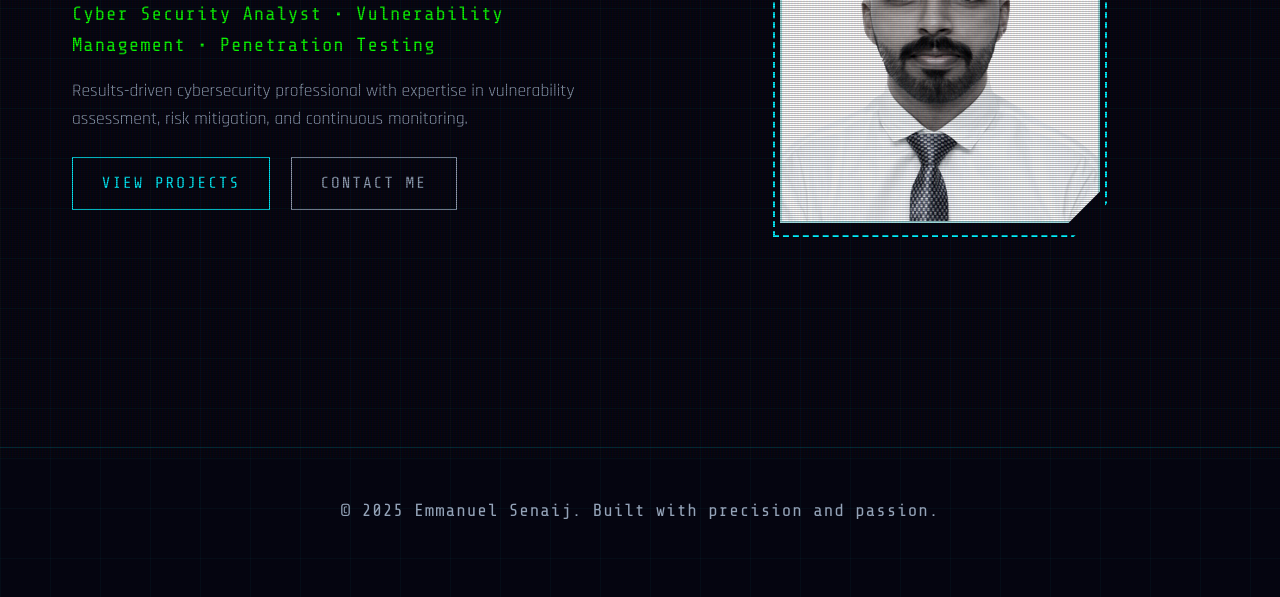
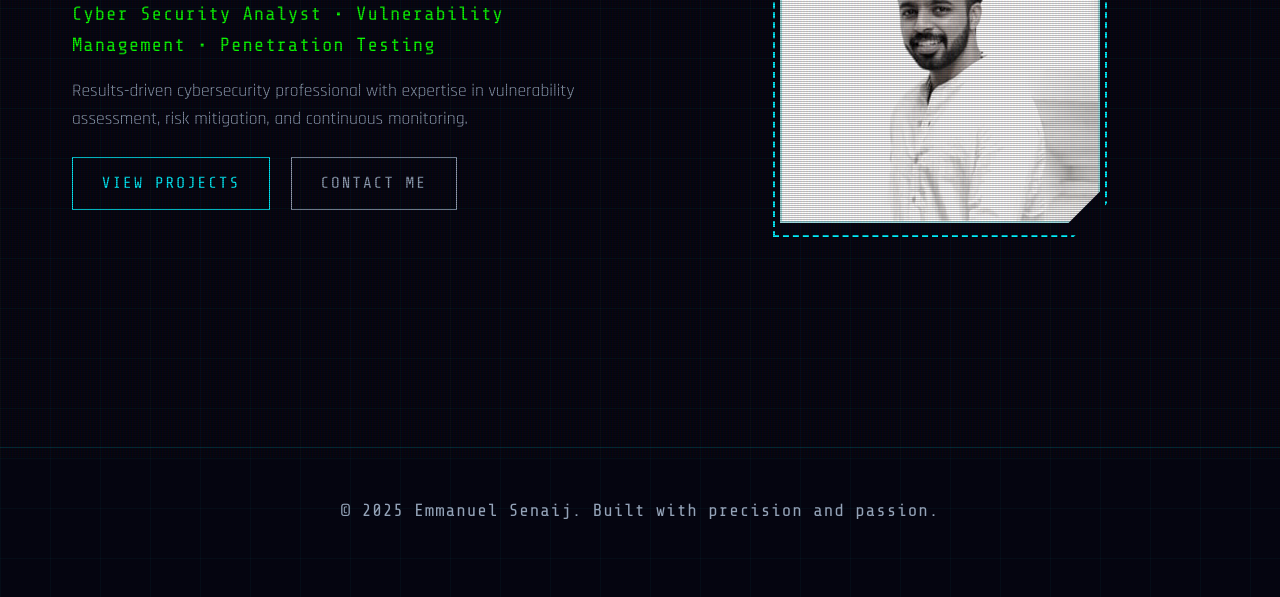
Before and after one commit to fLsh123/fLsh123.github.io, a plain HTML site: page index.html in a window 1280 px wide. Shown: the part 342-939 px from the top of the page. Drawn offline with nearby package versions, Linux system fonts and the light colour scheme.

Commit message:
update the profile

```diff
--- a/index.html
+++ b/index.html
@@ -35,7 +35,7 @@
             </div>
         </div>
         <div class="hero-img">
-            <img src="asset/EMMANUEL photo.jpg" alt="Emmanuel Senaij">
+            <img src="asset/EMMANUEL photo.jpeg" alt="Emmanuel Senaij">
         </div>
     </main>
 
```
Also changed, not shown: asset/EMMANUEL photo.jpeg (added), asset/EMMANUEL photo.jpg (deleted).
